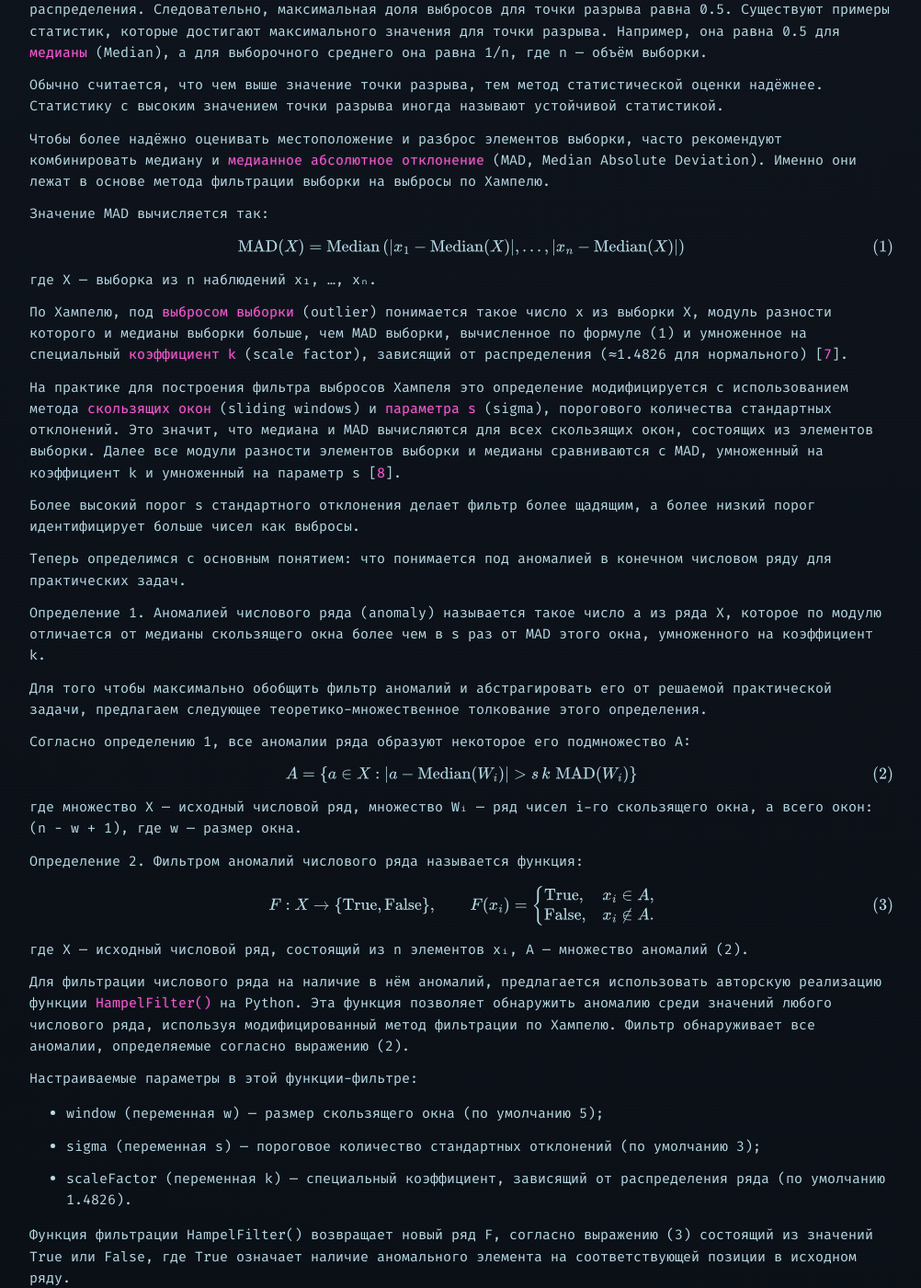
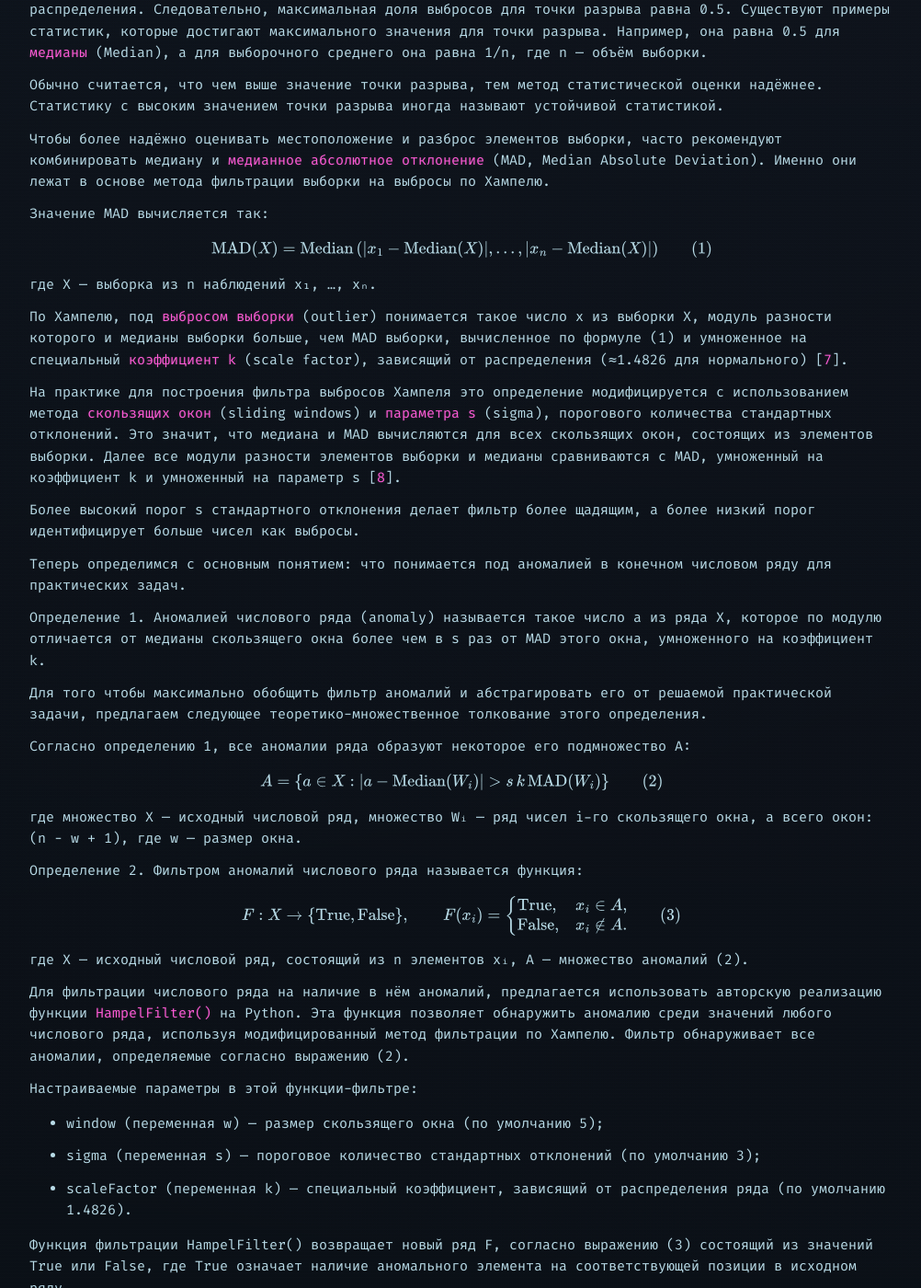
Before and after one commit to Fuzzy-Technologies/fuzzy-technologies.github.io, a Jekyll site: the page built from ru/articles/2024-12-01-modified-hampel-filter.md, in a window 1280 px wide and 1400 px high, scrolled down 2331 px. Shown: the whole window at 92% size, without its empty margins (138-1140 px from the left). Built offline with Jekyll 4.4.1, drawn with Linux system fonts in a browser that asks for light colours; Markdown is read by kramdown in place of the engine named in the settings.

Commit message:
Fix remaining math previews and article publishing guidance (#35)
* Fix remaining math previews and align article publishing guidance

* Use GitHub-supported function labels in Hampel equations

````diff
--- a/_layouts/articles.html
+++ b/_layouts/articles.html
@@ -17,7 +17,7 @@
   {% assign read_more = "Подробнее →" %}
   {% assign placeholder_label = "Перевод готовится" %}
   {% assign team_alt = "Команда Fuzzy Technologies" %}
-  {% assign team_roster = "Команда Fuzzy Technologies · Дарина — знания и инженерные практики · Ева — QA и тестирование · Вера — продуктовая аналитика и управление продуктом · Инга — решения, пресейл и интеграции · Алиса — квантовые и математические исследования · Мария — безопасность и пентест · АИна — заведующая лабораторией, инженерная платформа и автоматизация" %}
+  {% assign team_roster = "Команда Fuzzy Technologies · Дарина — знания и инженерные практики · Ева — QA и тестирование · Вера — продуктовая аналитика и управление продуктом · Инга — решения, пресейл и интеграции · Алиса — количественные и математические исследования · Мария — безопасность и пентест · АИна — заведующая лабораторией, инженерная платформа и автоматизация" %}
 {% elsif articles_lang == "zh-CN" %}
   {% assign home_url = "/zh-cn/" %}
   {% assign articles_label = "文章" %}
--- a/ru/articles/2024-12-01-modified-hampel-filter.md
+++ b/ru/articles/2024-12-01-modified-hampel-filter.md
@@ -73,11 +73,9 @@
 
 Значение MAD вычисляется так:
 
-<div class="math-display">
-$$
-\operatorname{MAD}(X)=\operatorname{Median}\left(\lvert x_1-\operatorname{Median}(X)\rvert,\ldots,\lvert x_n-\operatorname{Median}(X)\rvert\right)\tag{1}
-$$
-</div>
+```math
+\mathrm{MAD}(X)=\mathrm{Median}\left(\lvert x_1-\mathrm{Median}(X)\rvert,\ldots,\lvert x_n-\mathrm{Median}(X)\rvert\right)\qquad\text{(1)}
+```
 
 где X — выборка из n наблюдений x₁, …, xₙ.
 
@@ -95,21 +93,17 @@
 
 Согласно определению 1, все аномалии ряда образуют некоторое его подмножество A:
 
-<div class="math-display">
-$$
-A=\left\{a\in X:\lvert a-\operatorname{Median}(W_i)\rvert>s\,k\,\operatorname{MAD}(W_i)\right\}\tag{2}
-$$
-</div>
+```math
+A=\left\{a\in X:\lvert a-\mathrm{Median}(W_i)\rvert>s\,k\,\mathrm{MAD}(W_i)\right\}\qquad\text{(2)}
+```
 
 где множество X — исходный числовой ряд, множество Wᵢ — ряд чисел i-го скользящего окна, а всего окон: (n − w + 1), где w — размер окна.
 
 Определение 2. Фильтром аномалий числового ряда называется функция:
 
-<div class="math-display">
-$$
-F:X\to\{\mathrm{True},\mathrm{False}\},\qquad F(x_i)=\begin{cases}\mathrm{True},&x_i\in A,\\\mathrm{False},&x_i\notin A.\end{cases}\tag{3}
-$$
-</div>
+```math
+F:X\to\{\mathrm{True},\mathrm{False}\},\qquad F(x_i)=\begin{cases}\mathrm{True},&x_i\in A,\\\mathrm{False},&x_i\notin A.\end{cases}\qquad\text{(3)}
+```
 
 где X — исходный числовой ряд, состоящий из n элементов xᵢ, A — множество аномалий (2).
 
````
Also changed, not shown: docs/ARTICLES.md (+27 -27 lines), docs/ARTICLE_MATH.md (+2 -0 lines), docs/ARTICLE_PUBLISHING.md (+5 -7 lines), ru/articles/2025-04-16-hampel-anomalies-filtering.md (+8 -14 lines).
